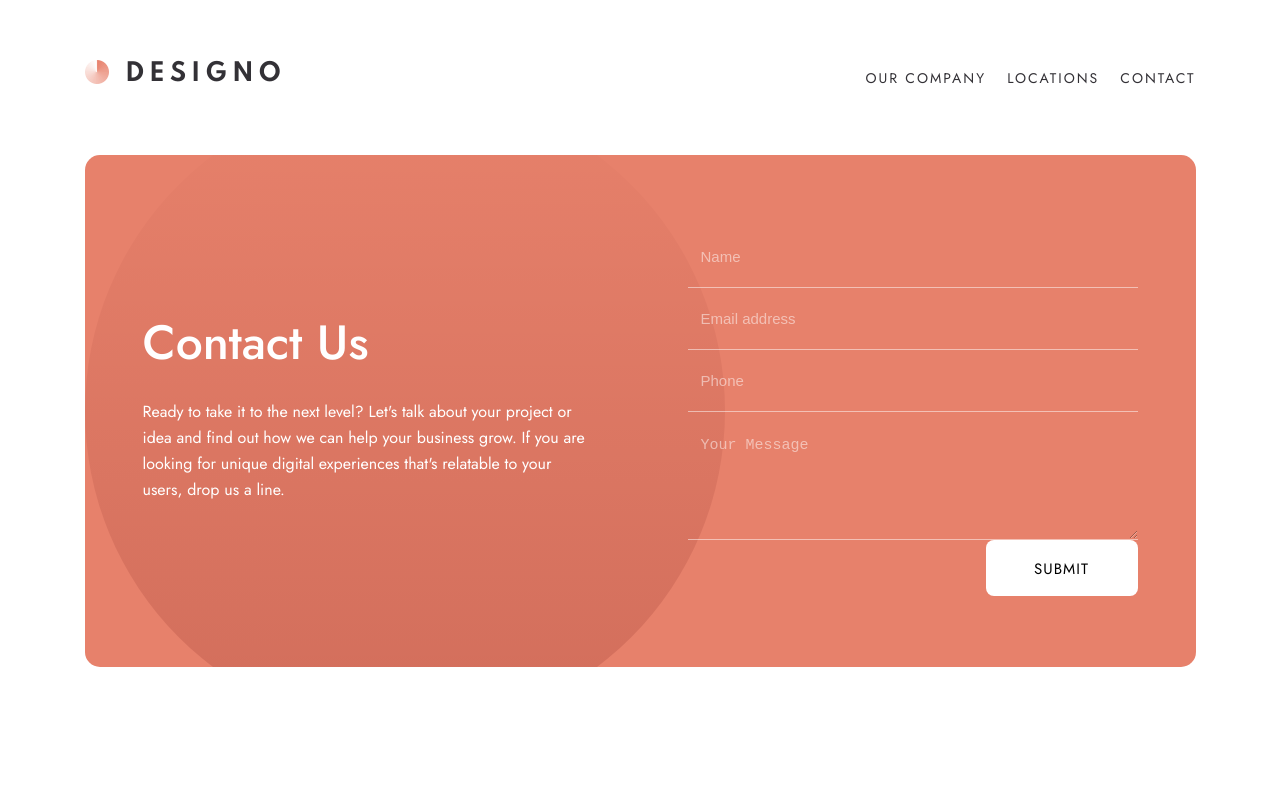
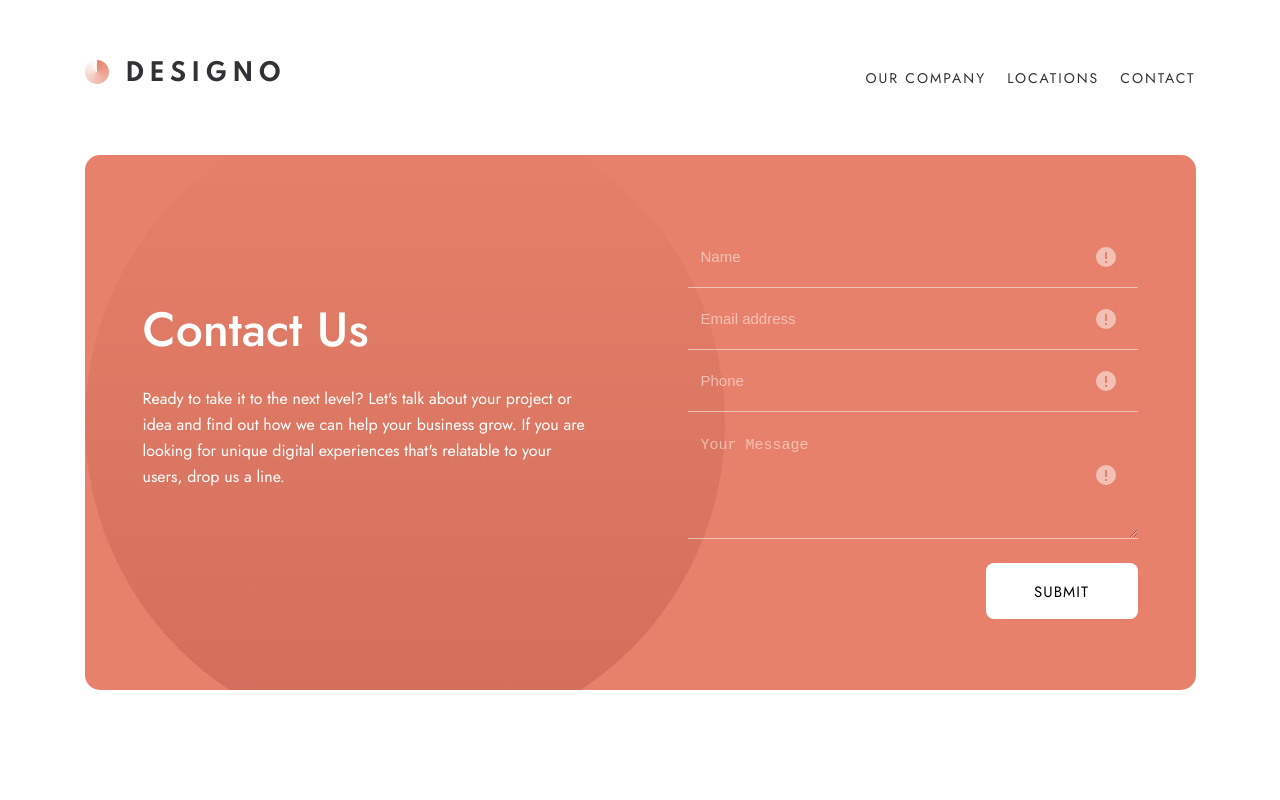
Before and after one commit to jajasam/Designo, a React (Create React App) app: page /contact in a window 1280 px wide. Shown: the top 800 px of the page. Built offline with nearby package versions, Linux system fonts and the light colour scheme.

Commit message:
form validation

```diff
--- a/src/components/ContactForm.jsx
+++ b/src/components/ContactForm.jsx
@@ -12,25 +12,32 @@ function ContactForm() {
                     <input
                         type="text"
                         name="name"
-                        placeholder="Name" />
+                        placeholder="Name"
+                        required
+                    />
                     <input
                         type="email"
                         name="email"
-                        placeholder="Email address" />
+                        placeholder="Email address"
+                        required
+                    />
                     <input
                         type="tel"
                         name="tel"
-                        placeholder="Phone" />
+                        placeholder="Phone"
+                        required
+                    />
                     <textarea
                         name="message"
                         cols="30"
                         rows="6"
-                        placeholder="Your Message" />
+                        placeholder="Your Message"
+                        required
+                    />
                 </form>
                 <div className="submit-btn">
                     <button
                         className="btn light-btn"
-                        type="submit"
                         form="contact-form"
                         value="Submit">Submit</button>
                 </div>
--- a/src/styles/ContactForm.scss
+++ b/src/styles/ContactForm.scss
@@ -15,10 +15,23 @@
 
         input {
             height: 62px;
+            max-height: 62px;
+        }
+
+        textarea {
+            height: 127px;
+            max-height: 127px;
+            margin-bottom: 1.5rem;
+        }
+
+        input:not([value=""]):not(:focus):invalid,
+        textarea:not([value=""]):not(:focus):invalid {
+            background: url("../assets/contact/desktop/icon-error.svg") no-repeat 95% 50%;
         }
 
         input,
         textarea {
+            outline: none;
             background: none;
             border: none;
             border-bottom: 1px solid white;
@@ -26,6 +39,7 @@
             opacity: 0.5;
             width: 100%;
             padding: 0 13px;
+            color: white;
         }
 
         textarea {
@@ -37,6 +51,12 @@
             color: white;
         }
 
+        input:focus,
+        textarea:focus {
+            background: none;
+            border: none;
+            border-bottom: 3px solid white;
+        }
     }
 }
 
@@ -71,7 +91,7 @@
         .left {
             width: 50%;
             height: 100%;
-            margin: auto;
+            padding-top: 80px;
         }
 
         .right {
```
